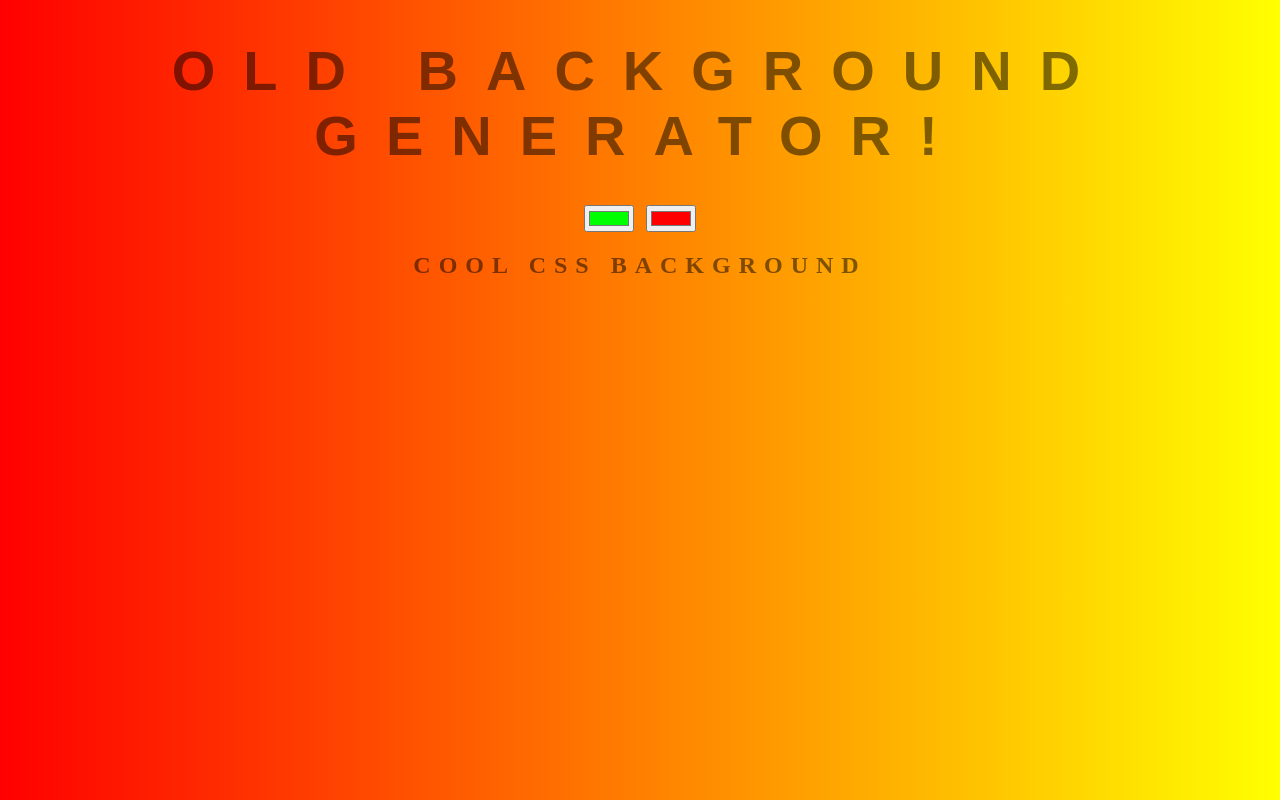
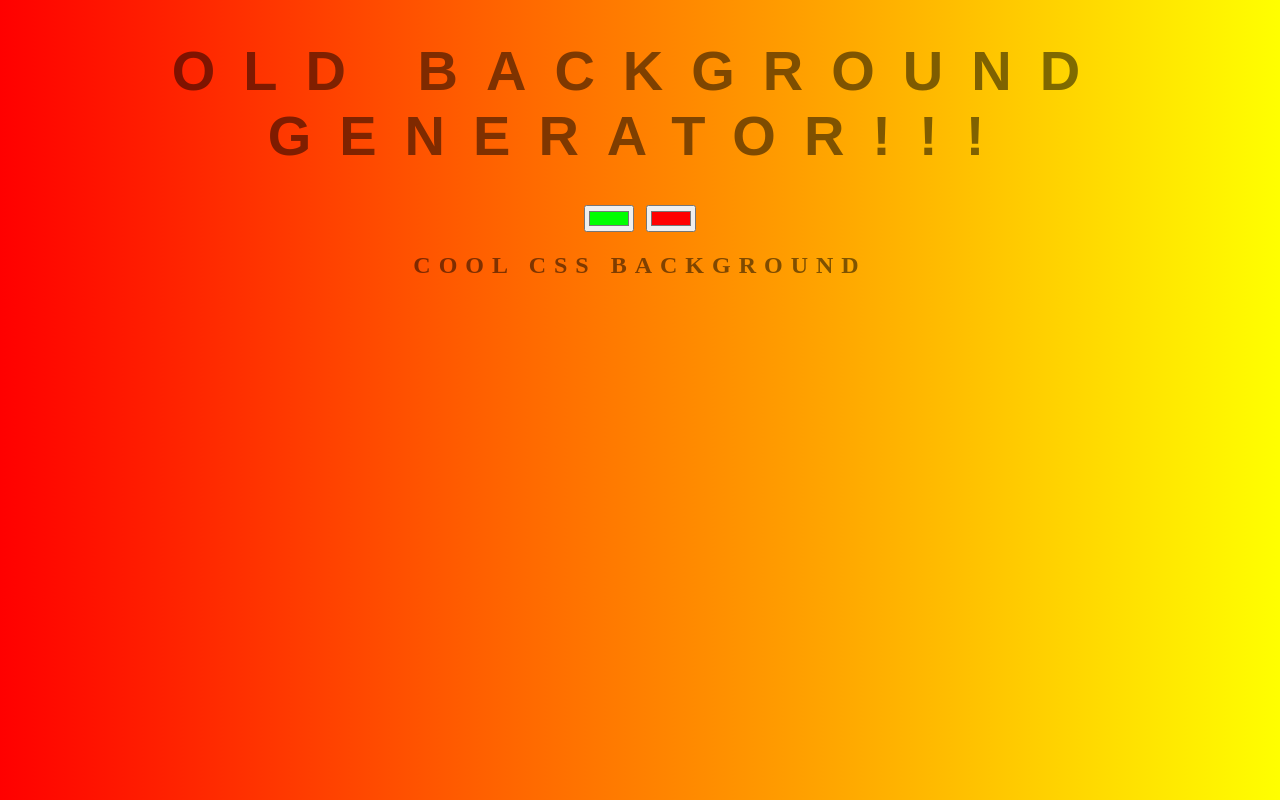
Before and after one commit to bharmalh/background-generator, a plain HTML site: page index.html in a window 1280 px wide. Drawn offline with Linux system fonts and the light colour scheme.

Commit message:
ADDED EXCLAMATIONS!!!

```diff
--- a/index.html
+++ b/index.html
@@ -5,7 +5,7 @@
 		<link rel="stylesheet" type="text/css" href="style.css">
 	</head>
 	<body>
-		<h1>Old Background Generator!</h1>
+		<h1>Old Background Generator!!!</h1>
 		<input oninput="setGradientStyle()" id="color1" type="color" name="color1" value="#00ff00">
 		<input oninput="setGradientStyle()" id="color2" type="color" name="color2" value="#ff0000">
 		<h2>Cool CSS Background</h2>
```
